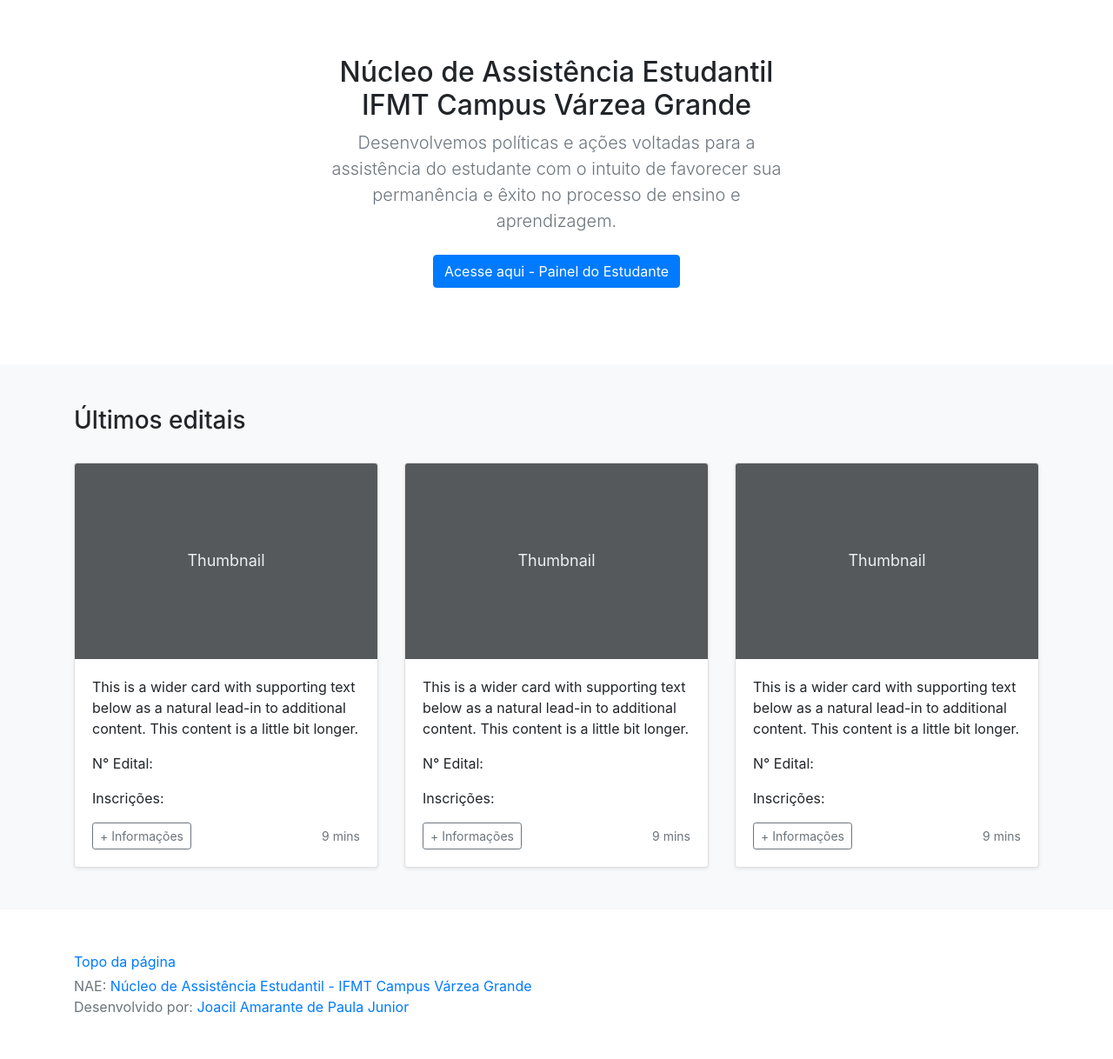
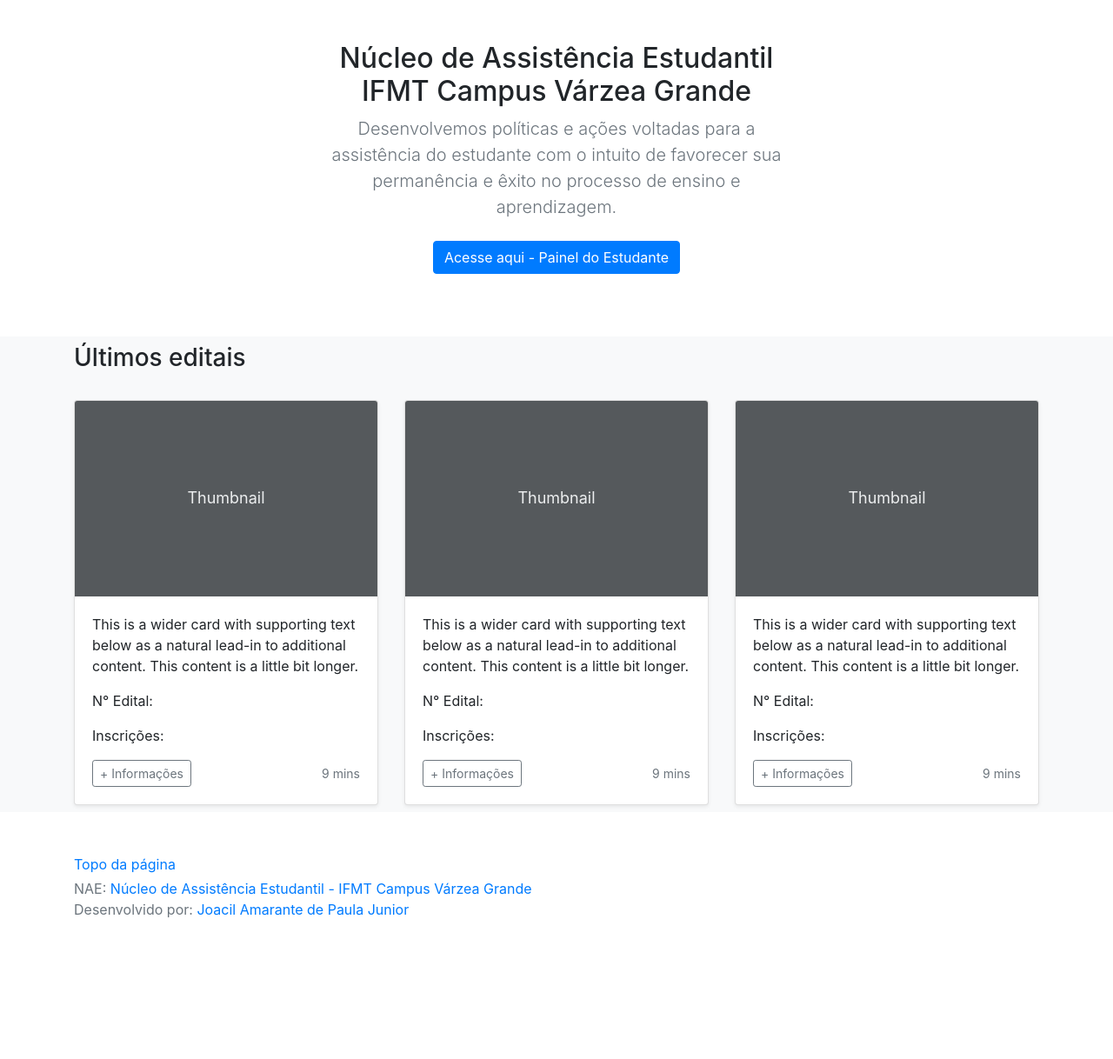
Before and after one commit to amarantejoacil/sisnae, a Django app: page / in a window 1280 px wide. Shown: the part 56-1274 px from the top of the page at 87% size. After the commit the page ends 1111 px from the top, so only its background shows below. Run offline with Django 3.2, Linux system fonts and the light colour scheme; some libraries are stand-ins or nearby versions.

Commit message:
ajuste altura

```diff
--- a/core/templates/index.html
+++ b/core/templates/index.html
@@ -89,7 +89,7 @@
 
 <main>
 
-  <section class="py-3 text-center container">
+  <section class="py-22 text-center container">
     <div class="row py-lg-5">
       <div class="col-lg-6 col-md-8 mx-auto">
         <h2 class="fw-light">Núcleo de Assistência Estudantil  IFMT Campus Várzea Grande</h2>
@@ -103,7 +103,7 @@
   </section>
 
 
-  <div class="album py-5 bg-light">
+  <div class="album py-2 bg-light">
     <div class="container">
       <h3>Últimos editais</h3>
       <br>
```
